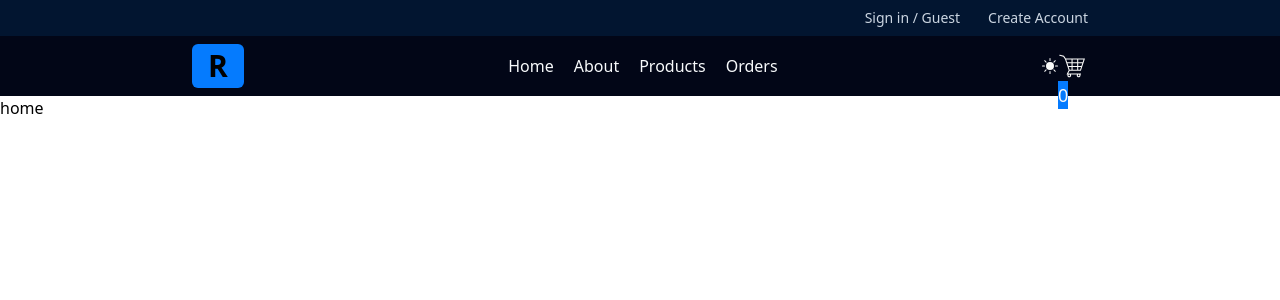
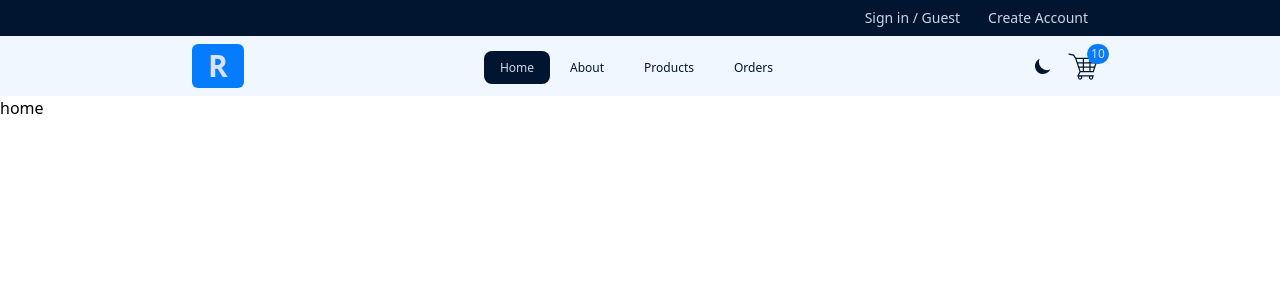
Before and after one commit to idrissruso/RusoFy, a React (Vite) app: page /home in a window 1280 px wide. Shown: the top 300 px of the page. Built offline with nearby package versions, Linux system fonts and the light colour scheme.

Commit message:
dark them setup retouch

```diff
--- a/src/components/Cart.jsx
+++ b/src/components/Cart.jsx
@@ -3,8 +3,10 @@ import { GiShoppingCart } from 'react-icons/gi'
 function Cart() {
   return (
     <span className="relative text-lg">
-      <GiShoppingCart size={30} />
-      <span className={`absolute bg-tertiary-100`}>0</span>
+      <GiShoppingCart size={35} />
+      <span className="absolute bg-tertiary-100 rounded-full px-1 py-0.5 text-xs right-[0] translate-y-[-5px] translate-x-[7px] top-0 text-btn-100">
+        10
+      </span>
     </span>
   )
 }
--- a/src/components/Logo.jsx
+++ b/src/components/Logo.jsx
@@ -1,8 +1,6 @@
 function Logo() {
   return (
-    <button
-      className={`bg-tertiary-100 px-4 py-1 text-3xl rounded-md font-semibold`}
-    >
+    <button className="bg-tertiary-100 px-4 py-1 text-3xl rounded-md font-semibold text-btn-100">
       R
     </button>
   )
--- a/src/components/NavItems.jsx
+++ b/src/components/NavItems.jsx
@@ -3,22 +3,29 @@ import { NavLink } from 'react-router-dom'
 function NavItems() {
   return (
     <div>
-      <ul className="flex text-slate-50 gap-5">
-        <li>
-          <NavLink to="/Home">Home</NavLink>
-        </li>
-        <li>
-          <NavLink to="/about">About</NavLink>
-        </li>
-        <li>
-          <NavLink to="/products">Products</NavLink>
-        </li>
-        <li>
-          <NavLink to="/orders">Orders</NavLink>
-        </li>
+      <ul className="flex">
+        <NavItem link="/Home" text="Home" />
+        <NavItem link="/about" text="About" />
+        <NavItem link="/products" text="Products" />
+        <NavItem link="/orders" text="Orders" />
       </ul>
     </div>
   )
 }
 
+function NavItem({ link, text }) {
+  return (
+    <li className="">
+      <NavLink
+        className={
+          'hover:bg-primary-400 rounded-md px-5 py-2 text-xs transition-colors duration-300 text-primary-text'
+        }
+        to={link}
+      >
+        {text}
+      </NavLink>
+    </li>
+  )
+}
+
 export default NavItems
--- a/src/components/Navbar.jsx
+++ b/src/components/Navbar.jsx
@@ -5,10 +5,10 @@ import Toggle from './Toggle'
 
 function Navbar() {
   return (
-    <div className="bg-slate-950 px-[15%] py-2 flex items-center justify-between">
+    <div className="px-[15%] py-2 flex items-center justify-between bg-primary-600 ">
       <Logo />
       <NavItems />
-      <div className="text-stone-50 flex items-center">
+      <div className="text-primary-text flex items-center gap-[25%]">
         <Toggle />
         <Cart />
       </div>
--- a/src/components/Toggle.jsx
+++ b/src/components/Toggle.jsx
@@ -11,20 +11,26 @@ function Toggle() {
   const dispatch = useDispatch()
 
   useEffect(() => {
-    document.querySelector('html').classList.toggle('dark')
-  })
+    if (theme === 'dark') {
+      document.documentElement.classList.add('light')
+      document.documentElement.classList.remove('dark')
+    } else {
+      document.documentElement.classList.remove('light')
+      document.documentElement.classList.add('dark')
+    }
+  }, [theme])
 
   const rotationStyle = {
     transition: 'transform 0.3s ease', // Adjust the duration and easing as needed
-    transform: theme === 'dark' ? 'rotate(180deg)' : 'rotate(0deg)',
+    transform: theme === 'dark' ? 'rotate(0deg)' : 'rotate(180deg)',
   }
   return (
     <span
       style={rotationStyle}
-      className="cursor-pointer"
+      className="cursor-pointer text-"
       onClick={() => dispatch(changeTheme())}
     >
-      {theme === 'dark' ? <BsFillSunFill /> : <HiMoon />}
+      {theme === 'dark' ? <HiMoon size={20} /> : <BsFillSunFill size={20} />}
     </span>
   )
 }
--- a/src/styles/index.css
+++ b/src/styles/index.css
@@ -12,6 +12,9 @@
   --primary-200: #fffefe;
   --primary-300: #f1f6fe;
   --primary-400: #dee5f0;
+  --primary-500: #cfd8e9;
+  --primary-600: #f1f7ff;
+  --primary-text: #021530;
   --secondary-100: #473aa0;
   --secondary-200: #3b3187;
   --tertiary-100: #057bfe;
@@ -25,6 +28,8 @@
   --primary-300: #2f2f35;
   --primary-400: #4d4d4d;
   --primary-500: #000000;
+  --primary-600: #191921;
+  --primary-text: #cfd8e9;
   --secondary-100: #bf94f8;
   --secondary-200: #aa73f7;
   --secondary-300: #8f4ff6;
@@ -36,3 +41,17 @@
   --tertiary-400: #ff1da7;
   --tertiary-500: #ff009c;
 }
+
+:root.light .active {
+  background-color: var(--primary-100);
+  color: #cfd8e9;
+  padding: 0.5rem 1rem;
+  border-radius: 0.5rem;
+}
+
+:root.dark .active {
+  background-color: var(--primary-100);
+  color: var(--primary-text);
+  padding: 0.5rem 1rem;
+  border-radius: 0.5rem;
+}
--- a/tailwind.config.js
+++ b/tailwind.config.js
@@ -15,6 +15,8 @@ export default {
           300: 'var(--primary-300)',
           400: 'var(--primary-400)',
           500: 'var(--primary-500)',
+          600: 'var(--primary-600)',
+          text: 'var(--primary-text)',
         },
         secondary: {
           100: 'var(--secondary-100)',
```
